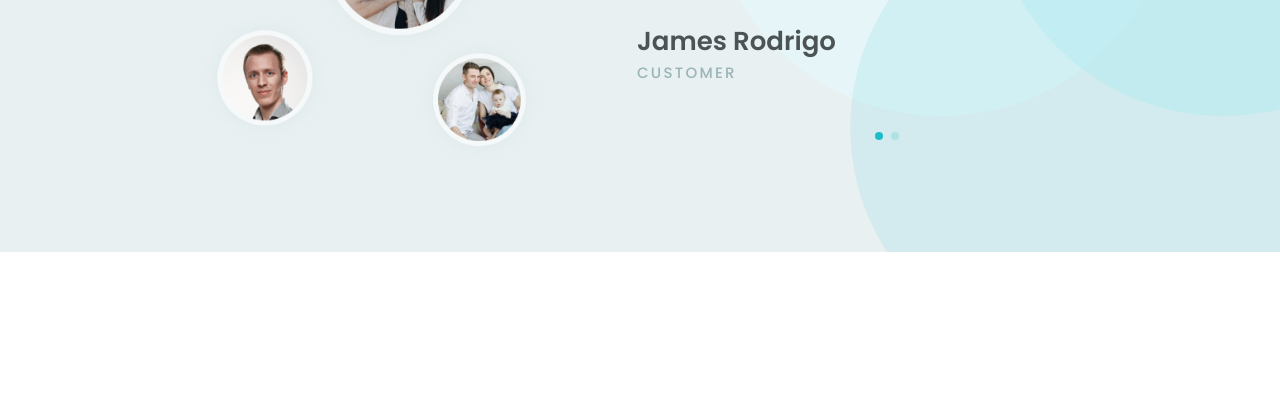
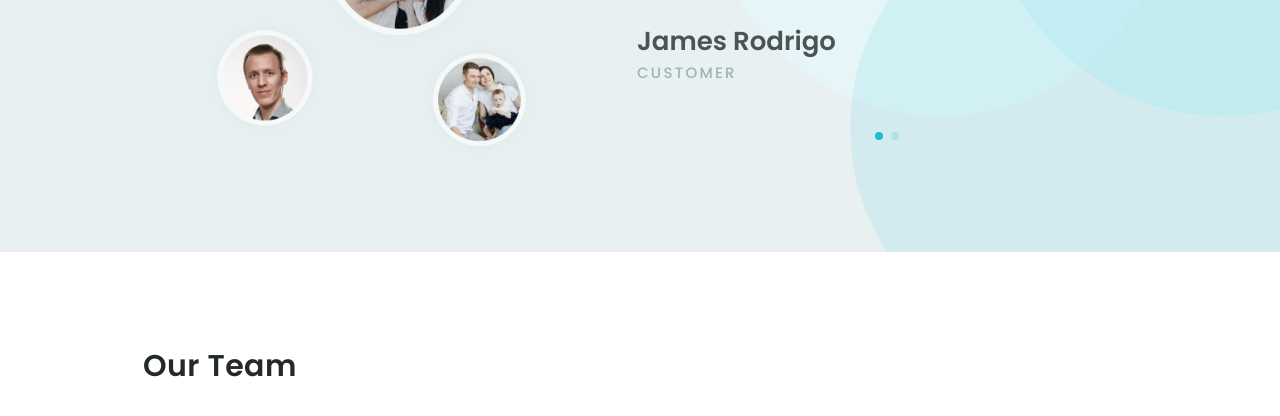
Before and after one commit to Khaffycodes/health-landing-page, a website: page src/index.html in a window 1280 px wide. Shown: the part 2150-2566 px from the top of the page. Drawn offline with nearby package versions, Linux system fonts and the light colour scheme.

Commit message:
started team section

```diff
--- a/src/index.html
+++ b/src/index.html
@@ -482,7 +482,13 @@
       </div>
     </section>
     <!-- team section -->
-    <section class="team"></section>
+    <section class="team pt-5 xl:pt-12">
+      <div class="container mx-auto">
+        <h2 class="h2 team__title mb-[50px] text-center xl:text-left xl:mt-12">
+          Our Team
+        </h2>
+      </div>
+    </section>
 
     <!-- temp div -->
     <div class="h-[4000px]"></div>
```
Also changed, not shown: dist/output.css.
